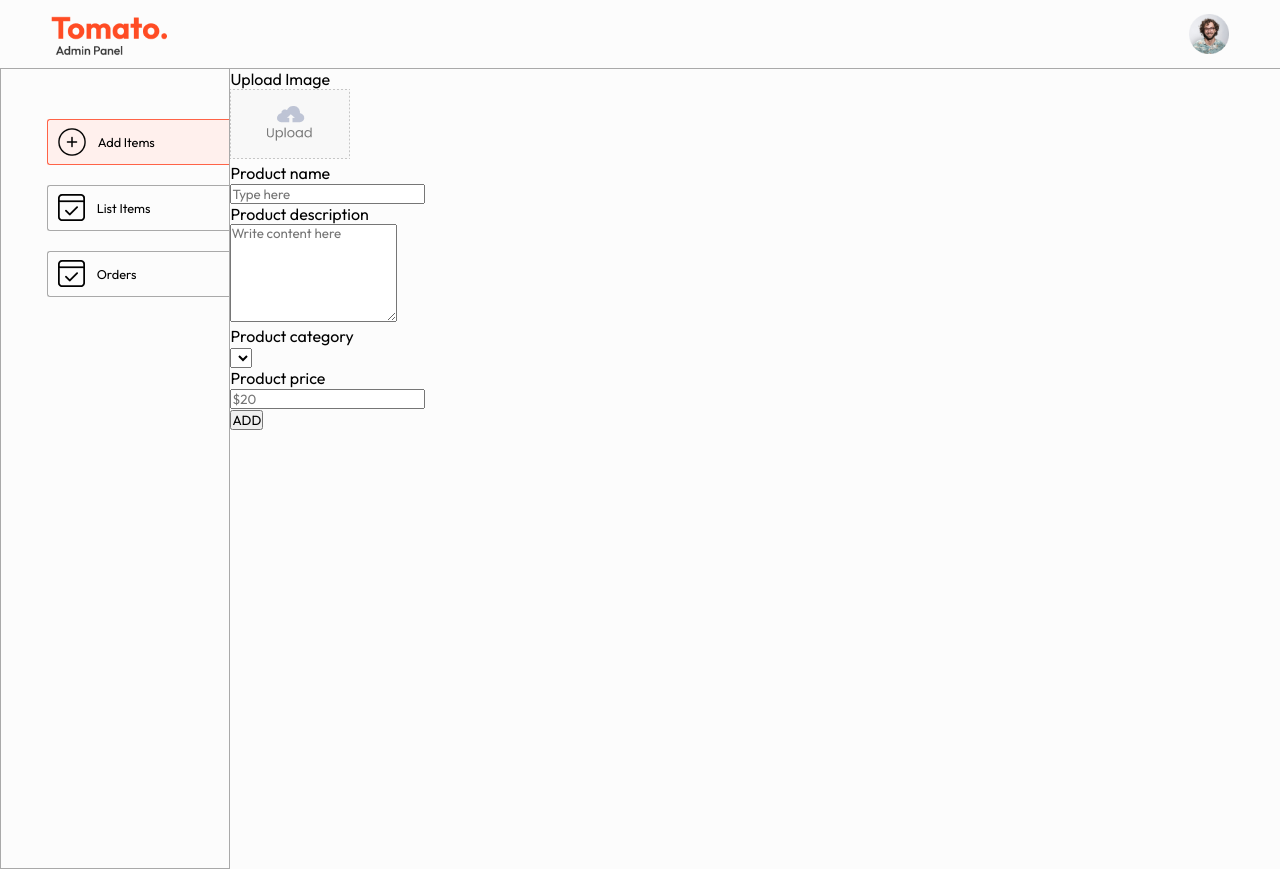
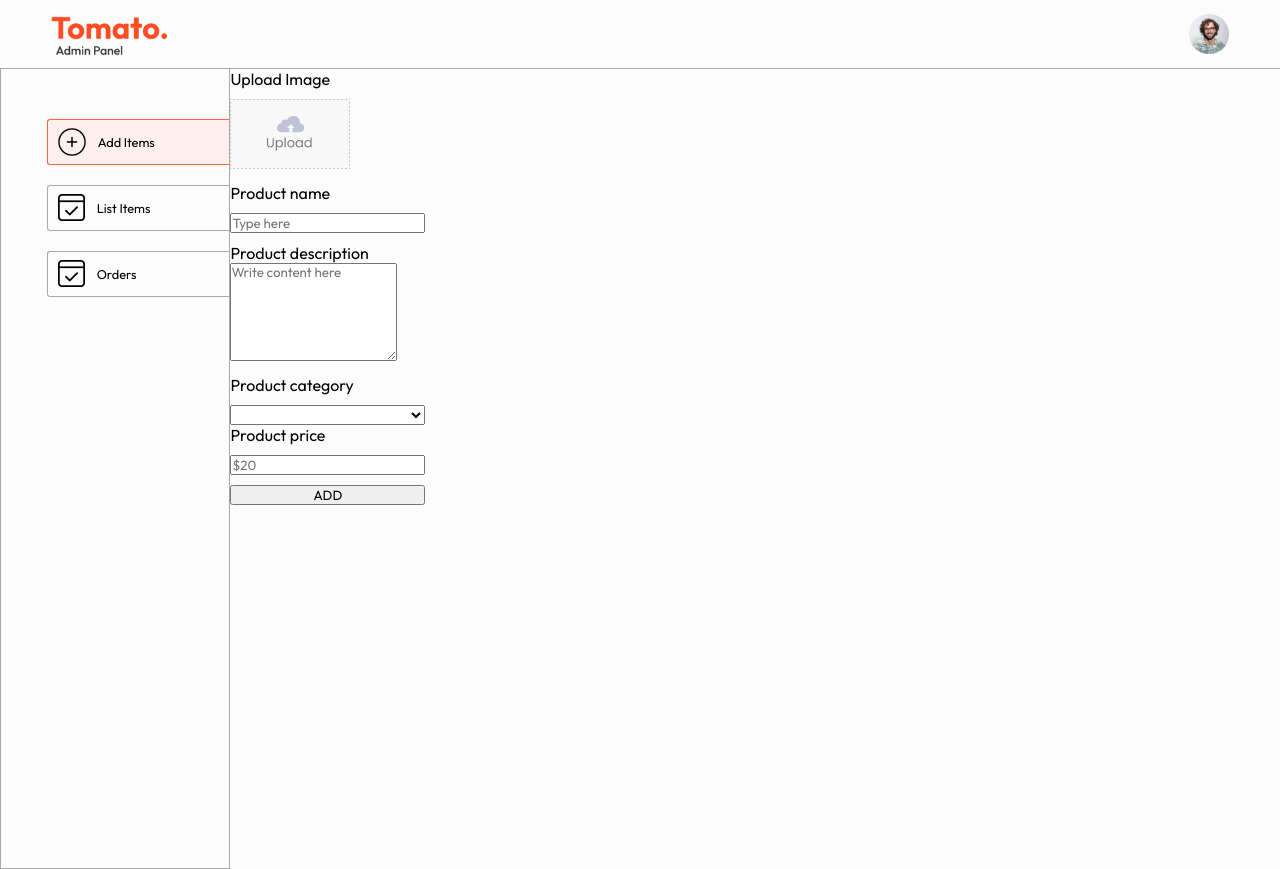
Before and after one commit to shreya-nair21/Tomato, a React (Vite) app in the folder admin/: page /add in a window 1280 px wide. Built offline with nearby package versions, Linux system fonts and the light colour scheme.

Commit message:
add style for flex-col

```diff
--- a/admin/src/index.css
+++ b/admin/src/index.css
@@ -26,3 +26,9 @@ hr{
 .app-content{
   display: flex;
 }
+
+.flex-col{
+  display: flex;
+  flex-direction: column;
+  gap: 10px;
+}
```
